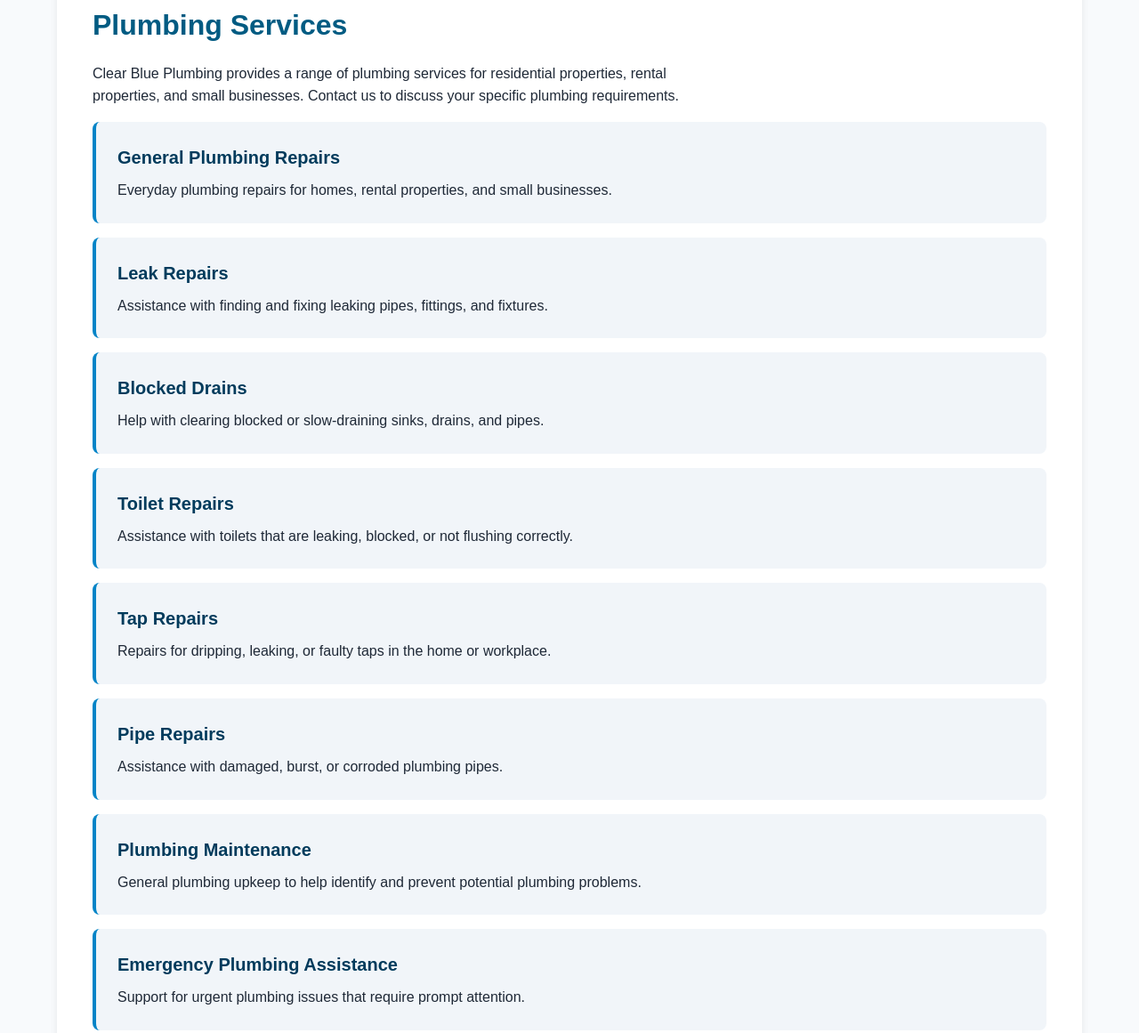
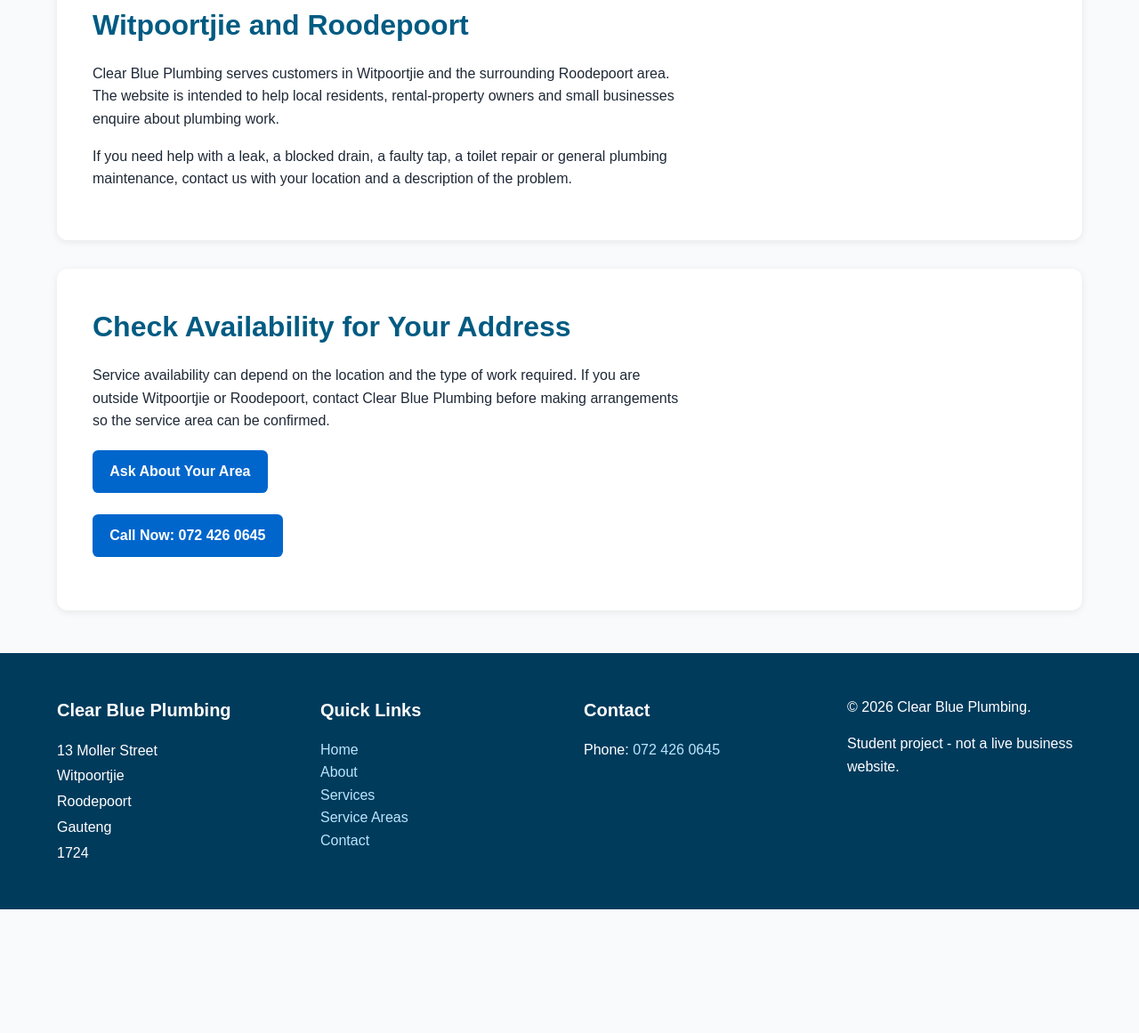
Before and after one commit to Duncan-Loza/Web-Dev-, a plain HTML site: page service-areas.html in a window 1280 px wide. Shown: the part 415-1576 px from the top of the page at 89% size. After the commit the page ends 1437 px from the top, so only its background shows below. Drawn offline with Linux system fonts and the light colour scheme.

Commit message:
Improve service areas content and SEO metadata

```diff
--- a/service-areas.html
+++ b/service-areas.html
@@ -4,8 +4,9 @@
 <head>
   <meta charset="UTF-8">
   <meta name="viewport" content="width=device-width, initial-scale=1.0">
+  <meta name="description" content="Find out where Clear Blue Plumbing operates around Witpoortjie and Roodepoort, Gauteng. Contact us to confirm service availability at your address.">
 
-  <title>Services | Clear Blue Plumbing</title>
+  <title>Service Areas | Clear Blue Plumbing, Roodepoort</title>
 
   <!-- Link to the external CSS file -->
   <link rel="stylesheet" href="style.css">
@@ -69,177 +70,36 @@
 
     <!-- Page Header -->
     <section>
-
-      <h1>
-        Our Services
-      </h1>
-
-      <p>
-        Plumbing services for customers in Roodepoort and surrounding areas.
-      </p>
-
+      <h1>Plumbing Service Areas</h1>
+      <p>Clear Blue Plumbing is based in Witpoortjie, Roodepoort, Gauteng.</p>
     </section>
 
-
-    <!-- Services Section -->
+    <!-- Primary Service Area -->
     <section>
-
-      <h2>
-        Plumbing Services
-      </h2>
-
+      <h2>Witpoortjie and Roodepoort</h2>
       <p>
-        Clear Blue Plumbing provides a range of plumbing services for
-        residential properties, rental properties, and small businesses.
-        Contact us to discuss your specific plumbing requirements.
+        Clear Blue Plumbing serves customers in Witpoortjie and the surrounding
+        Roodepoort area. The website is intended to help local residents,
+        rental-property owners and small businesses enquire about plumbing work.
       </p>
-
-
-      <!-- Service 1 -->
-      <article>
-
-        <h3>
-          General Plumbing Repairs
-        </h3>
-
-        <p>
-          Everyday plumbing repairs for homes, rental properties,
-          and small businesses.
-        </p>
-
-      </article>
-
-
-      <!-- Service 2 -->
-      <article>
-
-        <h3>
-          Leak Repairs
-        </h3>
-
-        <p>
-          Assistance with finding and fixing leaking pipes,
-          fittings, and fixtures.
-        </p>
-
-      </article>
-
-
-      <!-- Service 3 -->
-      <article>
-
-        <h3>
-          Blocked Drains
-        </h3>
-
-        <p>
-          Help with clearing blocked or slow-draining sinks,
-          drains, and pipes.
-        </p>
-
-      </article>
-
-
-      <!-- Service 4 -->
-      <article>
-
-        <h3>
-          Toilet Repairs
-        </h3>
-
-        <p>
-          Assistance with toilets that are leaking, blocked,
-          or not flushing correctly.
-        </p>
-
-      </article>
-
-
-      <!-- Service 5 -->
-      <article>
-
-        <h3>
-          Tap Repairs
-        </h3>
-
-        <p>
-          Repairs for dripping, leaking, or faulty taps in
-          the home or workplace.
-        </p>
-
-      </article>
-
-
-      <!-- Service 6 -->
-      <article>
-
-        <h3>
-          Pipe Repairs
-        </h3>
-
-        <p>
-          Assistance with damaged, burst, or corroded
-          plumbing pipes.
-        </p>
-
-      </article>
-
-
-      <!-- Service 7 -->
-      <article>
-
-        <h3>
-          Plumbing Maintenance
-        </h3>
-
-        <p>
-          General plumbing upkeep to help identify and
-          prevent potential plumbing problems.
-        </p>
-
-      </article>
-
-
-      <!-- Service 8 -->
-      <article>
-
-        <h3>
-          Emergency Plumbing Assistance
-        </h3>
-
-        <p>
-          Support for urgent plumbing issues that require
-          prompt attention.
-        </p>
-
-      </article>
-
+      <p>
+        If you need help with a leak, a blocked drain, a faulty tap, a toilet
+        repair or general plumbing maintenance, contact us with your location
+        and a description of the problem.
+      </p>
     </section>
 
-
-    <!-- Quote CTA -->
+    <!-- Confirm Availability -->
     <section>
-
-      <h2>
-        Need One of These Services?
-      </h2>
-
+      <h2>Check Availability for Your Address</h2>
       <p>
-        Request a quote and let us know what you need help with.
+        Service availability can depend on the location and the type of work
+        required. If you are outside Witpoortjie or Roodepoort, contact Clear
+        Blue Plumbing before making arrangements so the service area can be
+        confirmed.
       </p>
-
-      <p>
-        <a href="contact.html">
-          Request a Quote
-        </a>
-      </p>
-
-      <p>
-        <a href="tel:+27724260645">
-          Call Now: 072 426 0645
-        </a>
-      </p>
-
+      <p><a href="contact.html">Ask About Your Area</a></p>
+      <p><a href="tel:+27724260645">Call Now: 072 426 0645</a></p>
     </section>
 
   </main>
```
